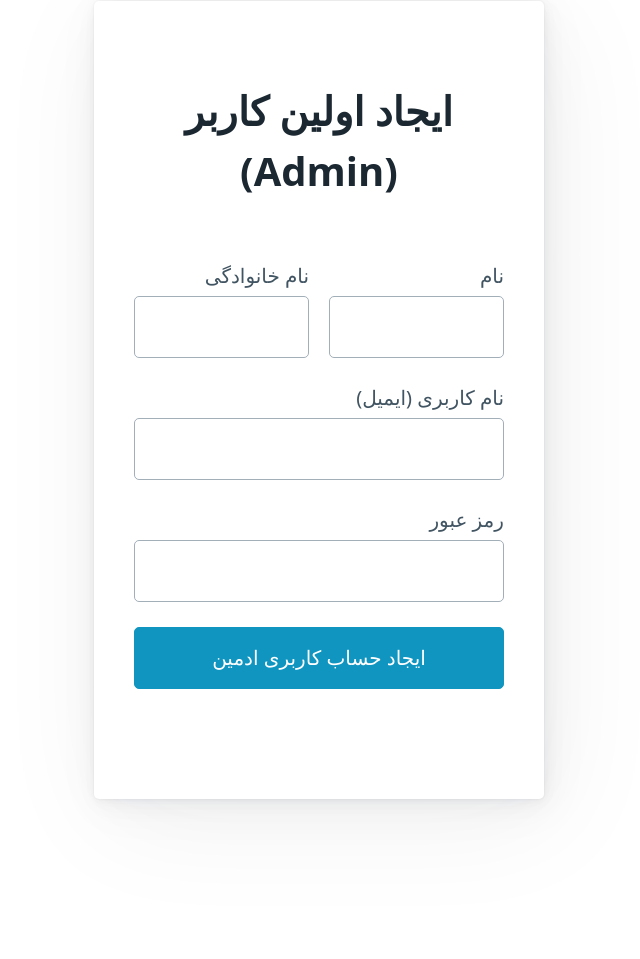
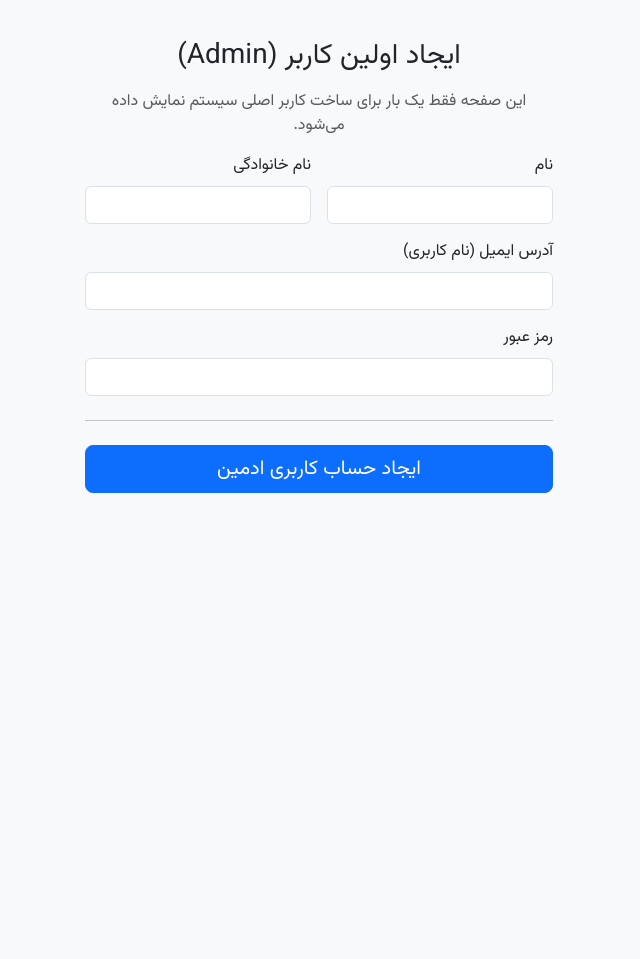
Before and after one commit to AllamehHelli/CRM, a Flask app: page /register_first_admin in a window 1280 px wide. Shown: the whole page, without its empty margins (321-961 px from the left). After the commit the page ends 493 px from the top, so only its background shows below. Run offline with Flask 3, Linux system fonts and the light colour scheme.

Commit message:
Update register.html

```diff
--- a/templates/register.html
+++ b/templates/register.html
@@ -3,24 +3,42 @@
 <head>
     <meta charset="UTF-8">
     <meta name="viewport" content="width=device-width, initial-scale=1.0">
-    <title>ثبت نام ادمین - سامانه CRM</title>
-    <link rel="stylesheet" href="https://cdn.jsdelivr.net/npm/@picocss/pico@1/css/pico.min.css">
-    <style>html, body { height: 100%; } body { display: flex; align-items: center; justify-content: center; }</style>
+    <title>ایجاد کاربر ادمین</title>
+    <!-- Bootstrap CSS -->
+    <link href="https://cdn.jsdelivr.net/npm/bootstrap@5.3.3/dist/css/bootstrap.min.css" rel="stylesheet">
+    <!-- Custom CSS & Font -->
+    <link rel="stylesheet" href="{{ url_for('static', filename='css/style.css') }}">
+    <style>
+        .form-register { max-width: 500px; padding: 1rem; }
+    </style>
 </head>
-<body>
-    <main class="container" style="max-width: 450px;">
-        <article>
-            <h1 style="text-align: center;">ایجاد اولین کاربر (Admin)</h1>
-            <form method="POST" action="{{ url_for('register_first_admin') }}">
-                <div class="grid">
-                    <label>نام<input type="text" name="first_name" required></label>
-                    <label>نام خانوادگی<input type="text" name="last_name" required></label>
+<body class="d-flex align-items-center py-4 bg-body-tertiary">
+    <main class="form-register w-100 m-auto">
+        <form method="POST" action="{{ url_for('register_first_admin') }}">
+            <h1 class="h3 mb-3 fw-normal text-center">ایجاد اولین کاربر (Admin)</h1>
+            <p class="text-center text-muted">این صفحه فقط یک بار برای ساخت کاربر اصلی سیستم نمایش داده می‌شود.</p>
+
+            <div class="row g-3">
+                <div class="col-sm-6">
+                    <label for="firstName" class="form-label">نام</label>
+                    <input type="text" class="form-control" name="first_name" id="firstName" required>
                 </div>
-                <label>نام کاربری (ایمیل)<input type="email" name="username" required></label>
-                <label>رمز عبور<input type="password" name="password" required></label>
-                <button type="submit">ایجاد حساب کاربری ادمین</button>
-            </form>
-        </article>
+                <div class="col-sm-6">
+                    <label for="lastName" class="form-label">نام خانوادگی</label>
+                    <input type="text" class="form-control" name="last_name" id="lastName" required>
+                </div>
+                <div class="col-12">
+                    <label for="username" class="form-label">آدرس ایمیل (نام کاربری)</label>
+                    <input type="email" class="form-control" name="username" id="username" required>
+                </div>
+                <div class="col-12">
+                    <label for="password" class="form-label">رمز عبور</label>
+                    <input type="password" class="form-control" name="password" id="password" required>
+                </div>
+            </div>
+            <hr class="my-4">
+            <button class="w-100 btn btn-primary btn-lg" type="submit">ایجاد حساب کاربری ادمین</button>
+        </form>
     </main>
 </body>
 </html>
```
